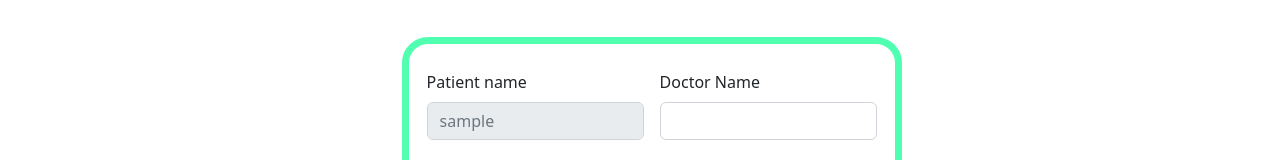
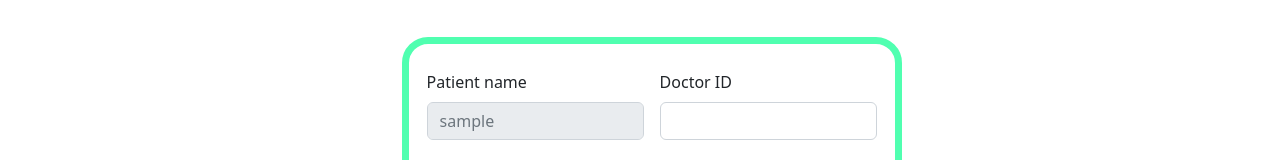
Before and after one commit to valendc15/MyMedsFront2.0, a React (Create React App) app: page /requestsP in a window 1280 px wide. Shown: the part 251-411 px from the top of the page. Built offline with nearby package versions, Linux system fonts and the light colour scheme; no server answers; sample sign-in values are in the browser's storage.

Commit message:
fixed buggs

```diff
--- a/src/Components/PatientRequest.js
+++ b/src/Components/PatientRequest.js
@@ -12,7 +12,8 @@ function PatientRequest(){
     const userName=localStorage.getItem("username")
 
 
-    function handleSumbit(){
+    function handleSumbit(e){
+        e.preventDefault();
         let obj={docID,medicine}
         fetch(`http://localhost:8080/patient/${localStorage.getItem("id")}/makeRequest`,{
             method:"PUT",
@@ -43,8 +44,8 @@ function PatientRequest(){
 
   </div>
   <div class="col-md-6">
-    <label for="inputPassword4" class="form-label">Doctor Name</label>
-    <input type="password" class="form-control" id="inputPassword4"
+    <label for="inputPassword4" class="form-label">Doctor ID</label>
+    <input type="number" class="form-control" id="inputPassword4"
     value={docID}
     onChange={(e)=>setDoctorID(e.target.value)}
     />
```
